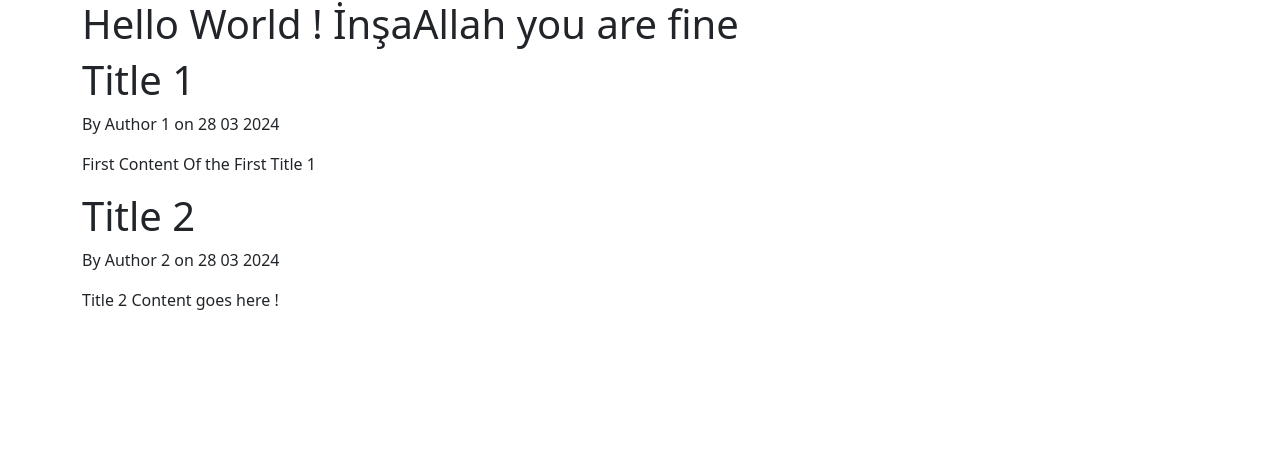
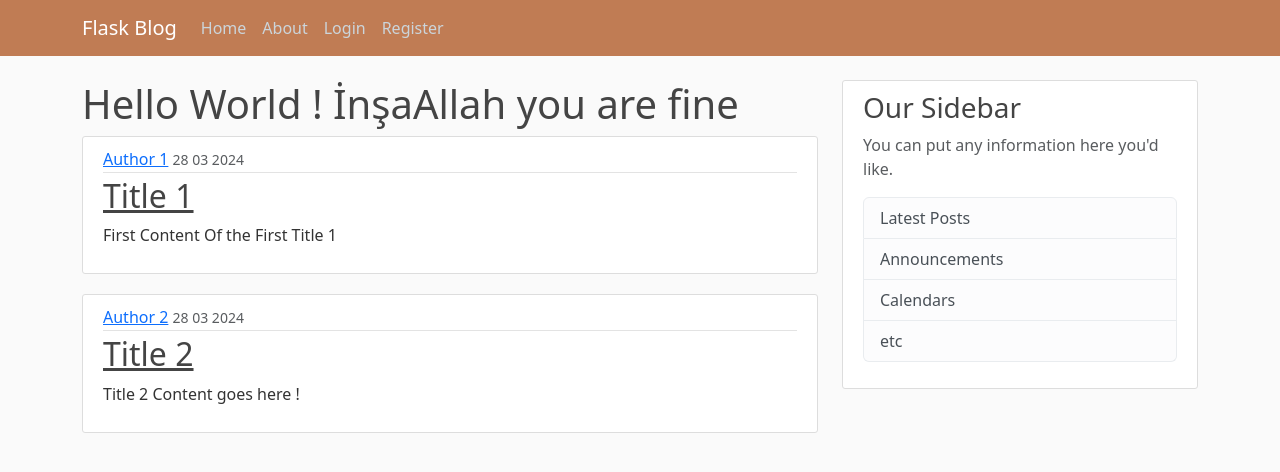
Before and after one commit to sezarfen/flask_project, a Flask app: page / in a window 1280 px wide. Shown: the top 472 px of the page. Run offline with Flask 3, Linux system fonts and the light colour scheme.

Commit message:
Bismillahirrahmanirrahim, more progress on flask project, form and validations

```diff
--- a/corey_schafer_tutorials/flaskblog.py
+++ b/corey_schafer_tutorials/flaskblog.py
@@ -1,6 +1,11 @@
 from flask import Flask
+from flask import flash, redirect
 from flask import render_template #to render templates instead of single strings
+from flask import url_for
+from forms import RegistrationForm, LoginForm
+
 app = Flask(__name__)
+app.config['SECRET_KEY'] = '1b5a0d4efabb1627bc3d80614699f00f815aa5b7153704bfbf'
 
 posts = [
 	{
@@ -27,6 +32,21 @@ def	getHome():
 def	getAbout():
 	return render_template("about.html", Title = "About")
 
+@app.route("/register", methods=['GET', 'POST'])
+def getRegister():
+	form = RegistrationForm()
+	if form.validate_on_submit():
+		flash(f"Account generated for {form.username.data}!", "success")
+		return redirect(url_for("getHome"))
+	return render_template("register.html", title="Register", form=form)
+
+@app.route("/login")
+def getLogin():
+	form = LoginForm()
+	return render_template("login.html", title="Login", form=form)
+
+
+
 # this part works if we call the app with python3 'filename' | instead of 'flask run'
 if __name__ == '__main__':
 	app.run(debug=True)
--- /dev/null
+++ b/corey_schafer_tutorials/static/main.css
@@ -0,0 +1,80 @@
+body {
+	background: #fafafa;
+	color: #333333;
+	margin-top: 5rem;
+  }
+
+  h1, h2, h3, h4, h5, h6 {
+	color: #444444;
+  }
+
+  .bg-steel {
+	background-color: #c07c54;
+  }
+
+  .site-header .navbar-nav .nav-link {
+	color: #cbd5db;
+  }
+
+  .site-header .navbar-nav .nav-link:hover {
+	color: #ffffff;
+  }
+
+  .site-header .navbar-nav .nav-link.active {
+	font-weight: 500;
+  }
+
+  .content-section {
+	background: #ffffff;
+	padding: 10px 20px;
+	border: 1px solid #dddddd;
+	border-radius: 3px;
+	margin-bottom: 20px;
+  }
+
+  .article-title {
+	color: #444444;
+  }
+
+  a.article-title:hover {
+	color: #428bca;
+	text-decoration: none;
+  }
+
+  .article-content {
+	white-space: pre-line;
+  }
+
+  .article-img {
+	height: 65px;
+	width: 65px;
+	margin-right: 16px;
+  }
+
+  .article-metadata {
+	padding-bottom: 1px;
+	margin-bottom: 4px;
+	border-bottom: 1px solid #e3e3e3
+  }
+
+  .article-metadata a:hover {
+	color: #333;
+	text-decoration: none;
+  }
+
+  .article-svg {
+	width: 25px;
+	height: 25px;
+	vertical-align: middle;
+  }
+
+  .account-img {
+	height: 125px;
+	width: 125px;
+	margin-right: 20px;
+	margin-bottom: 16px;
+  }
+
+  .account-heading {
+	font-size: 2.5rem;
+  }
--- a/corey_schafer_tutorials/templates/about.html
+++ b/corey_schafer_tutorials/templates/about.html
@@ -1,4 +1,4 @@
 {% extends "layout.html" %}
 {% block content %}
-	<h1>Welcome to the about page!</h1>
+<h1>Welcome to the about page!</h1>
 {% endblock content %}
--- a/corey_schafer_tutorials/templates/home.html
+++ b/corey_schafer_tutorials/templates/home.html
@@ -1,11 +1,15 @@
-{% extends "layout.html" %}
-{% block content %}
-	<h1>Hello World ! İnşaAllah you are fine</h1>
+{% extends "layout.html" %} {% block content %}
+<h1>Hello World ! İnşaAllah you are fine</h1>
 
-		{% for post in posts %}
-		<h1>{{ post.title }}</h1>
-		<p>By {{ post.author }} on {{ post.date_posted }}</p>
-		<p>{{ post.content }}</p>
-		{% endfor %}
-
-{% endblock content %}
+{% for post in posts %}
+<article class="media content-section">
+  <div class="media-body">
+    <div class="article-metadata">
+      <a class="mr-2" href="#">{{ post.author }}</a>
+      <small class="text-muted">{{ post.date_posted }}</small>
+    </div>
+    <h2><a class="article-title" href="#">{{ post.title }}</a></h2>
+    <p class="article-content">{{ post.content }}</p>
+  </div>
+</article>
+{% endfor %} {% endblock content %}
--- a/corey_schafer_tutorials/templates/layout.html
+++ b/corey_schafer_tutorials/templates/layout.html
@@ -1,20 +1,87 @@
 <!DOCTYPE html>
 <html lang="en">
   <head>
-	<meta charset="UTF-8">
-	<meta name="viewport" content="width=device-width, initial-scale=1.0">
-	<link href="https://cdn.jsdelivr.net/npm/bootstrap@5.3.3/dist/css/bootstrap.min.css" rel="stylesheet" integrity="sha384-QWTKZyjpPEjISv5WaRU9OFeRpok6YctnYmDr5pNlyT2bRjXh0JMhjY6hW+ALEwIH" crossorigin="anonymous">
+    <meta charset="UTF-8" />
+    <meta name="viewport" content="width=device-width, initial-scale=1.0" />
+	<link
+      href="https://cdn.jsdelivr.net/npm/bootstrap@5.3.3/dist/css/bootstrap.min.css"
+      rel="stylesheet"
+      integrity="sha384-QWTKZyjpPEjISv5WaRU9OFeRpok6YctnYmDr5pNlyT2bRjXh0JMhjY6hW+ALEwIH"
+      crossorigin="anonymous"
+    />
+	<link rel="stylesheet" type="text/css" href="{{ url_for('static', filename='main.css') }}">
+
     {% if Title %}
     <title>Flask Blog - {{ Title }}</title>
     {% else %}
-	<title> Flask Blog </title>
+    <title>Flask Blog</title>
     {% endif %}
   </head>
+
   <body>
+	<header class="site-header">
+		<nav class="navbar navbar-expand-md navbar-dark bg-steel fixed-top">
 		  <div class="container">
+			<a class="navbar-brand mr-4" href="/">Flask Blog</a>
+			<button class="navbar-toggler" type="button" data-toggle="collapse" data-target="#navbarToggle" aria-controls="navbarToggle" aria-expanded="false" aria-label="Toggle navigation">
+			  <span class="navbar-toggler-icon"></span>
+			</button>
+			<div class="collapse navbar-collapse" id="navbarToggle">
+			  <div class="navbar-nav mr-auto">
+				<a class="nav-item nav-link" href="/">Home</a>
+				<a class="nav-item nav-link" href="/about">About</a>
+			  </div>
+			  <!-- Navbar Right Side -->
+			  <div class="navbar-nav">
+				<a class="nav-item nav-link" href="/login">Login</a>
+				<a class="nav-item nav-link" href="/register">Register</a>
+			  </div>
+			</div>
+		  </div>
+		</nav>
+	  </header>
+
+	  <main role="main" class="container">
+		<div class="row">
+		  <div class="col-md-8">
+			{% with messages = get_flashed_messages(with_categories=true) %}
+				{% if messages %}
+					{% for category, message in messages%}
+						<div class="alert alert-{{ category }}"> <!-- will be alert-success or alert-[something else]-->
+							{{ message }}
+						</div>
+					{% endfor %}
+				{% endif %}
+			{% endwith %}
+
 			{% block content %}{% endblock %}
 		  </div>
+		  <div class="col-md-4">
+			<div class="content-section">
+			  <h3>Our Sidebar</h3>
+			  <p class='text-muted'>You can put any information here you'd like.
+				<ul class="list-group">
+				  <li class="list-group-item list-group-item-light">Latest Posts</li>
+				  <li class="list-group-item list-group-item-light">Announcements</li>
+				  <li class="list-group-item list-group-item-light">Calendars</li>
+				  <li class="list-group-item list-group-item-light">etc</li>
+				</ul>
+			  </p>
+			</div>
+		  </div>
+		</div>
+	  </main>
+
 </body>
-<script src="https://cdn.jsdelivr.net/npm/@popperjs/core@2.11.8/dist/umd/popper.min.js" integrity="sha384-I7E8VVD/ismYTF4hNIPjVp/Zjvgyol6VFvRkX/vR+Vc4jQkC+hVqc2pM8ODewa9r" crossorigin="anonymous"></script>
-<script src="https://cdn.jsdelivr.net/npm/bootstrap@5.3.3/dist/js/bootstrap.min.js" integrity="sha384-0pUGZvbkm6XF6gxjEnlmuGrJXVbNuzT9qBBavbLwCsOGabYfZo0T0to5eqruptLy" crossorigin="anonymous"></script>
+
+  <script
+    src="https://cdn.jsdelivr.net/npm/@popperjs/core@2.11.8/dist/umd/popper.min.js"
+    integrity="sha384-I7E8VVD/ismYTF4hNIPjVp/Zjvgyol6VFvRkX/vR+Vc4jQkC+hVqc2pM8ODewa9r"
+    crossorigin="anonymous"
+  ></script>
+  <script
+    src="https://cdn.jsdelivr.net/npm/bootstrap@5.3.3/dist/js/bootstrap.min.js"
+    integrity="sha384-0pUGZvbkm6XF6gxjEnlmuGrJXVbNuzT9qBBavbLwCsOGabYfZo0T0to5eqruptLy"
+    crossorigin="anonymous"
+  ></script>
 </html>
```
Also changed, not shown: corey_schafer_tutorials/forms.py (added, +23 -0 lines), corey_schafer_tutorials/templates/register.html (added, +41 -0 lines), corey_schafer_tutorials/templates/login.html (added). Lines whose indentation alone changed are shown as unchanged.
